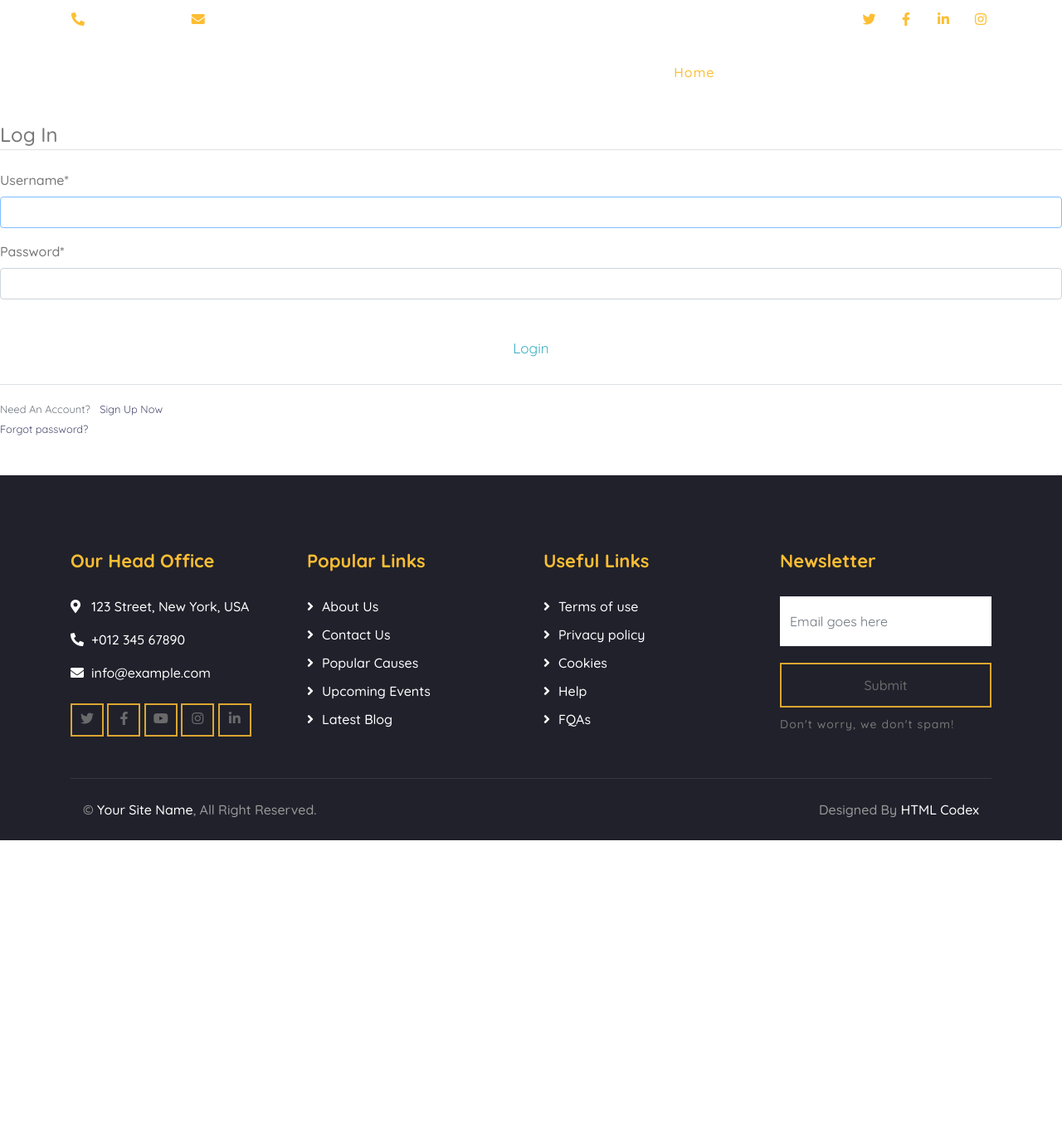
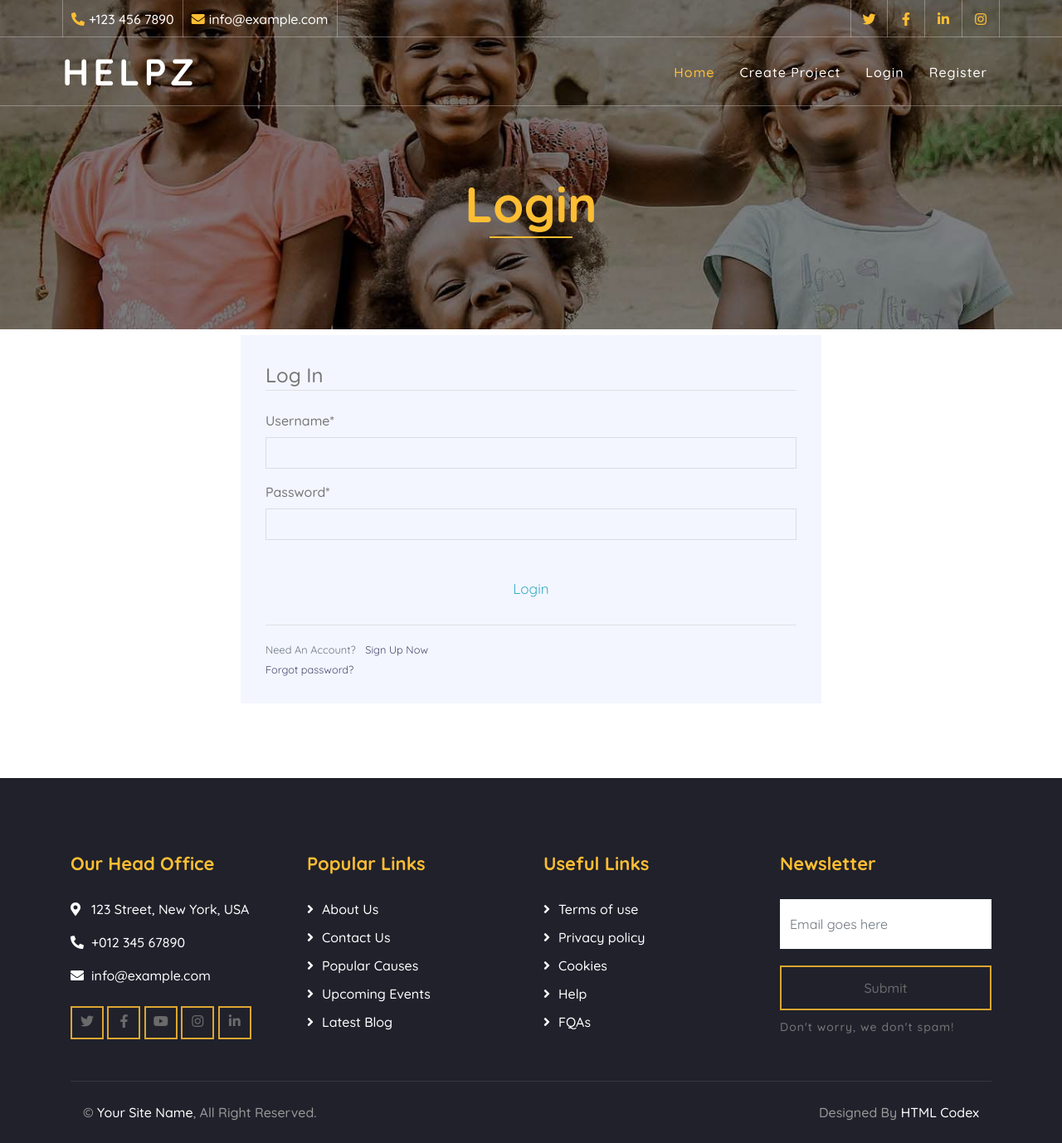
Before and after one commit to Cooperate-IT-Projects-Python/Crowd-Funding-WebApp, a Django app: page /users/login/?next=/edit_user_profile/ in a window 1280 px wide. Shown: the whole page at 83% size. Before the commit the page ends 1013 px from the top, so only its background shows below. Run offline with Django 3.2, Linux system fonts and the light colour scheme; some libraries are stand-ins or nearby versions.

Commit message:
post merge-edit auth templates

```diff
--- a/crowdFunding/templates/donate.html
+++ b/crowdFunding/templates/donate.html
@@ -16,7 +16,7 @@
                 <h2>Donate Now</h2>
             </div>
             <div class="col-12">
-                <a href="{% url 'indexPage' %}">Home</a>
+                <a href="{% url 'home' %}">Home</a>
                 <a href="">Donate</a>
             </div>
         </div>
--- a/crowdFunding/templates/globalpages/nave.html
+++ b/crowdFunding/templates/globalpages/nave.html
@@ -39,7 +39,7 @@
 
         <div class="collapse navbar-collapse justify-content-between" id="navbarCollapse">
             <div class="navbar-nav ml-auto">
-                <a href="index.html" class="nav-item nav-link active">Home</a>
+                <a href="{% url 'home' %}" class="nav-item nav-link active">Home</a>
                 <a href="{% url 'displayForm' %}" class="nav-item nav-link">Create Project</a>
                 {% if user.is_authenticated %}
                     <a href="{% url 'user_profile' %}" class="nav-item nav-link">Hello {{ user.username }}</a>
--- a/crowdFunding/templates/report.html
+++ b/crowdFunding/templates/report.html
@@ -16,7 +16,7 @@
                 <h2>Make Report</h2>
             </div>
             <div class="col-12">
-                <a href="{% url 'indexPage' %}">Home</a>
+                <a href="{% url 'home' %}">Home</a>
                 <a href="">Report</a>
             </div>
         </div>
--- a/crowdFunding/users/templates/users/login.html
+++ b/crowdFunding/users/templates/users/login.html
@@ -1,19 +1,38 @@
 {% extends 'base.html' %}
 {% load crispy_forms_tags %}
 {% block content %}
-<br>
-<br>
-<br>
-<br>
-<br>
-<br>
+
+<body>
+    <!-- Page Header Start -->
+    <div class="page-header">
+        <div class="container">
+            <div class="row">
+                <div class="col-12">
+                    <h2>Login</h2>
+                </div>
+
+            </div>
+        </div>
+    </div>
+    <!-- Page Header End -->
+    <!-- Contact Start -->
+    <div class="contact">
+        <div class="container">
+            <div class="section-header text-center">
+                <p>Get In Touch</p>
+                <h2>Contact for any query</h2>
+            </div>
+
+            <div class="contact-form">
+                    <div id="success"></div>
+
                     <div class="content-section">
                         <form method="POST">
                             {% csrf_token %}
                             <fieldset class="form-group">
                                 <legend class="border-bottom mb-4">Log In</legend>
                                     {{ form|crispy }}
-                </div>
+
                             </fieldset>
                             <div class="form-group">
                                 <button class="btn btn-outline-info" type="submit">Login</button>
@@ -28,4 +47,11 @@
                             </small>
                         </div>
                     </div>
+                </div>
+        </div>
+    </div>
+    <!-- Contact End -->
+    <!-- Back to top button -->
+    <a href="#" class="back-to-top"><i class="fa fa-chevron-up"></i></a>
+</body>
 {% endblock content %}
--- a/crowdFunding/users/views.py
+++ b/crowdFunding/users/views.py
@@ -13,6 +13,7 @@
 from django.core.mail import EmailMessage
 from django.db.models.query_utils import Q
 from .tokens import account_activation_token
+
 
 def register(request):
     if request.method == "POST":
@@ -49,7 +50,6 @@
             )
             if user is not None:
                 login(request, user)
-                messages.success(request, f"Hello <b>{user.username}</b>! You have been logged in")
                 return redirect(reverse('home'))
 
         else:
```
Also changed, not shown: crowdFunding/users/templates/password_reset.html (+27 -9 lines), crowdFunding/users/templates/password_reset_confirm.html (+27 -6 lines), crowdFunding/users/templates/users/register.html (+37 -9 lines), crowdFunding/media/media/Projects/23/02/18/hp.jpg (added), crowdFunding/media/media/Projects/23/02/18/hp_MRzZZwl.jpg (added), crowdFunding/media/media/hp_22wM1G5.jpg (added). Lines whose indentation alone changed are shown as unchanged.
